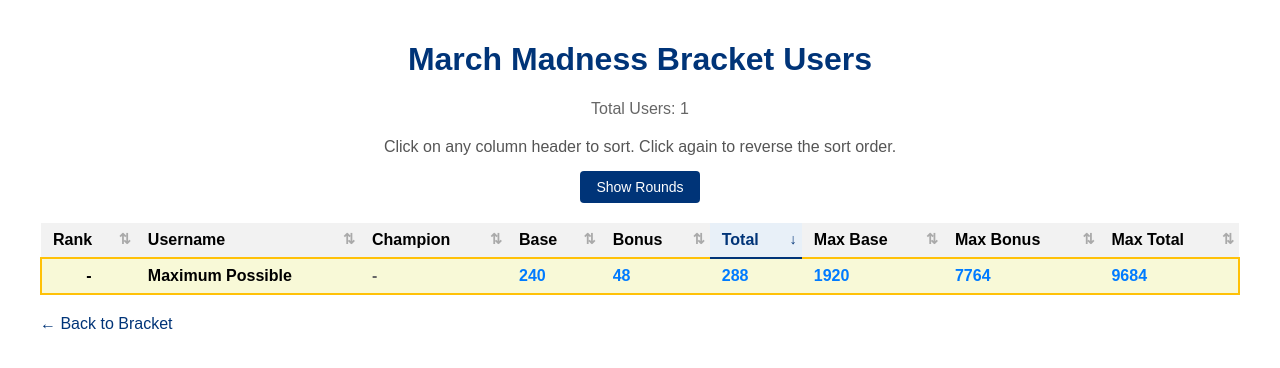
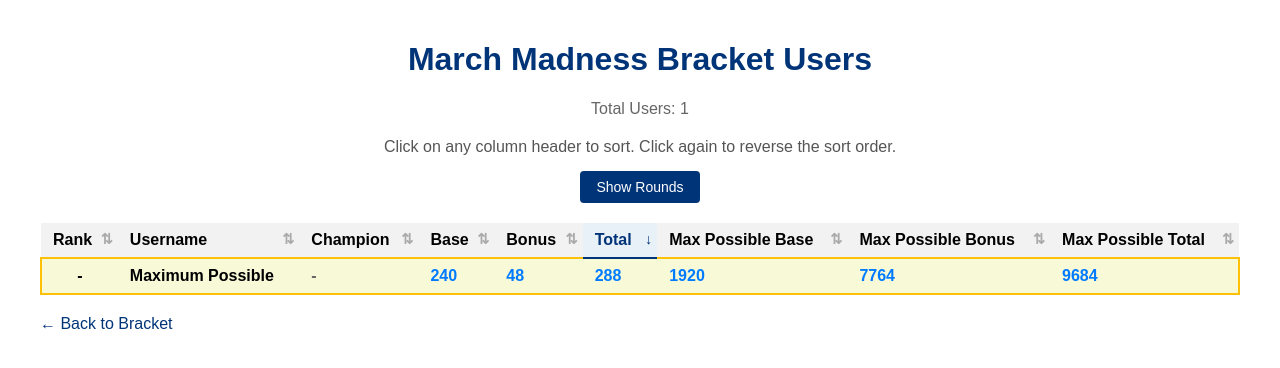
Before and after one commit to gregbkatz/madness, a Flask app: page /users-list in a window 1280 px wide. Shown: the top 368 px of the page. Run offline with Flask 2, Linux system fonts and the light colour scheme.

Commit message:
"possible"

```diff
--- a/templates/users_list.html
+++ b/templates/users_list.html
@@ -285,9 +285,9 @@
                 <th class="sortable" data-sort="total_score">Base</th>
                 <th class="sortable" data-sort="total_bonus">Bonus</th>
                 <th class="sortable" data-sort="total_with_bonus">Total</th>
-                <th class="sortable" data-sort="max_possible_base">Max Base</th>
-                <th class="sortable" data-sort="max_possible_bonus">Max Bonus</th>
-                <th class="sortable" data-sort="max_possible_total">Max Total</th>
+                <th class="sortable" data-sort="max_possible_base">Max Possible Base</th>
+                <th class="sortable" data-sort="max_possible_bonus">Max Possible Bonus</th>
+                <th class="sortable" data-sort="max_possible_total">Max Possible Total</th>
             </tr>
         </thead>
         <tbody>
```
